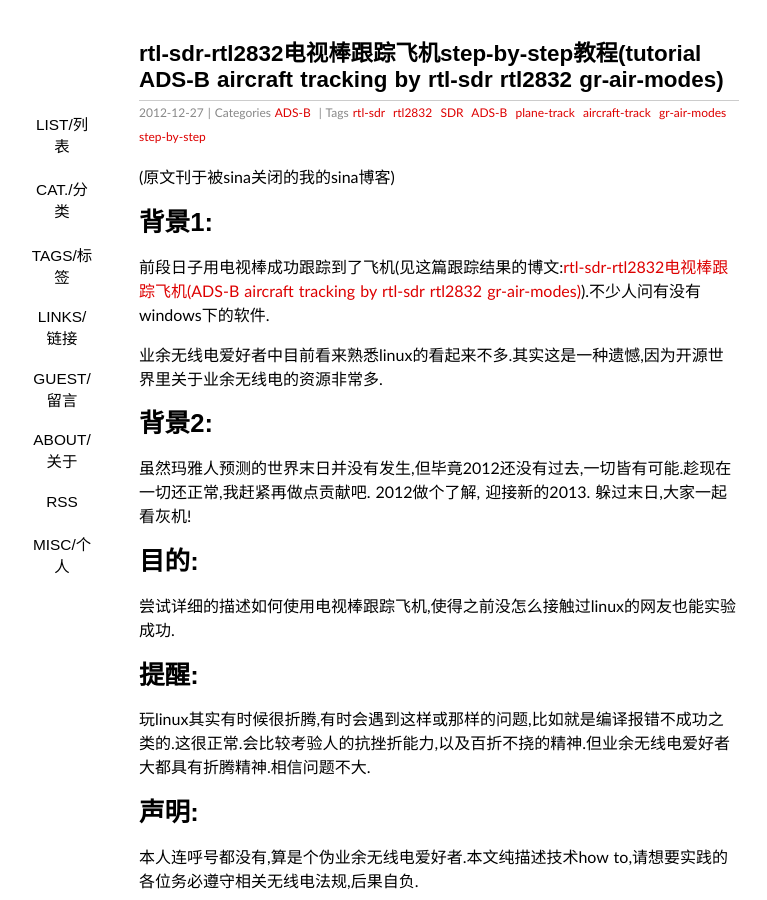
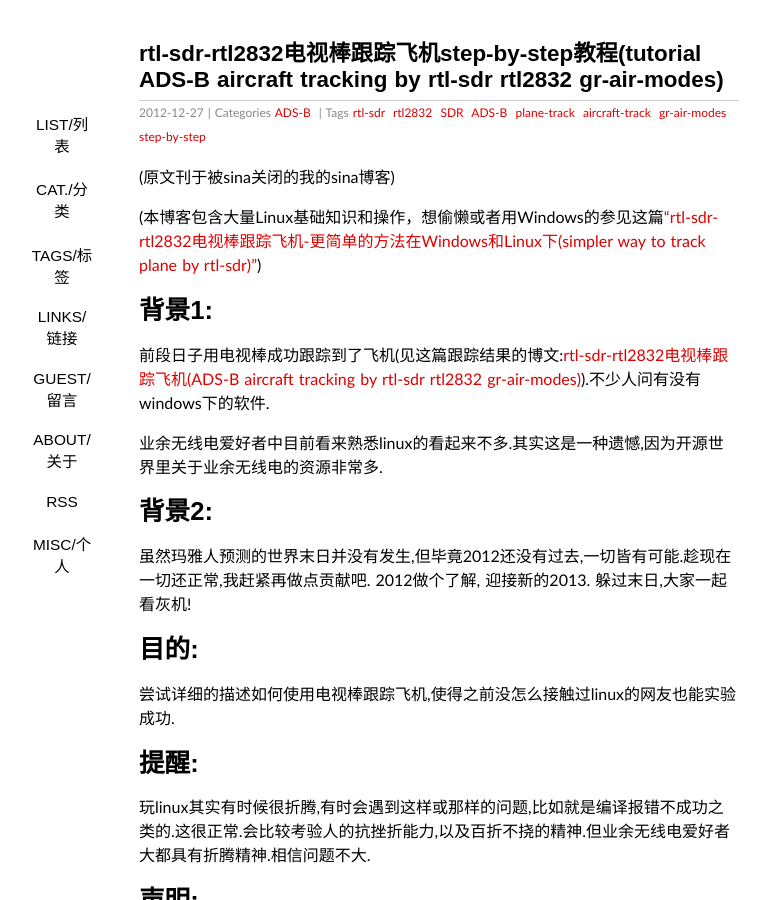
Before and after one commit to sdr-x/sdr-x.github.io, a Jekyll site: the page built from _posts/2012-12-27-rtl-sdr-rtl2832电视棒跟踪飞机step-by-step教程(tutorial ADS-B aircraft tracking by rtl-sdr rtl2832 gr-air-modes).md, in a window 1280 px wide and 900 px high. Shown: the whole window, without its empty margins (201-968 px from the left). Built offline with Jekyll 4.4.1, drawn with Linux system fonts in a browser that asks for light colours; some web fonts are replaced; Markdown is read by kramdown in place of the engine named in the settings; comment, search, counter and statistics services are not loaded.

Commit message:
Update 2012-12-27-rtl-sdr-rtl2832电视棒跟踪飞机step-by-step教程(tutorial ADS-B aircraft tracking by rtl-sdr rtl2832 gr-air-modes).md

```diff
--- a/_posts/2012-12-27-rtl-sdr-rtl2832电视棒跟踪飞机step-by-step教程(tutorial ADS-B aircraft tracking by rtl-sdr rtl2832 gr-air-modes).md
+++ b/_posts/2012-12-27-rtl-sdr-rtl2832电视棒跟踪飞机step-by-step教程(tutorial ADS-B aircraft tracking by rtl-sdr rtl2832 gr-air-modes).md
@@ -8,6 +8,8 @@ tags:  rtl-sdr rtl2832 SDR ADS-B plane-track aircraft-track gr-air-modes step-by
 ---
 
 (原文刊于被sina关闭的我的sina博客)
+
+(本博客包含大量Linux基础知识和操作，想偷懒或者用Windows的参见这篇[“rtl-sdr-rtl2832电视棒跟踪飞机-更简单的方法在Windows和Linux下(simpler way to track plane by rtl-sdr)”](http://sdr-x.github.io/rtl-sdr-rtl2832%E7%94%B5%E8%A7%86%E6%A3%92%E8%B7%9F%E8%B8%AA%E9%A3%9E%E6%9C%BA-%E6%9B%B4%E7%AE%80%E5%8D%95%E7%9A%84%E6%96%B9%E6%B3%95%E5%9C%A8Windows%E5%92%8CLinux%E4%B8%8B%28simpler%20way%20to%20track%20plane%20by%20rtl-sdr%29/))
 
 # 背景1:
 
```
